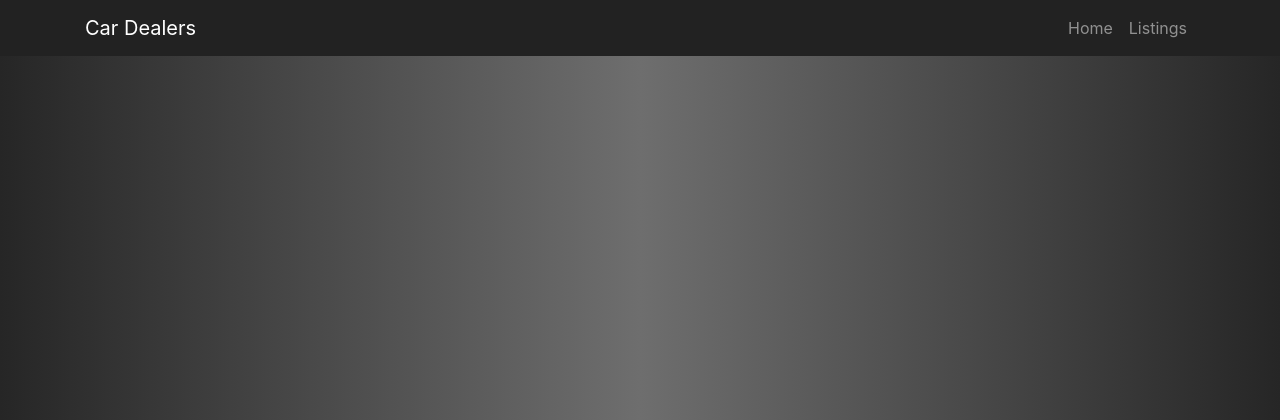
After one commit to orovinskiy/Dealership, a PHP site: template views/navbar.html in a window 1280 px wide. The commit adds this page. Shown: the top 420 px of the page. Run offline with PHP 8.4, Linux system fonts and the light colour scheme; the template is opened without the code that fills it, so the values that code supplies are empty.

Commit message:
Created a navbar to go through the pages

```diff
--- a/styles/carDeats.css
+++ b/styles/carDeats.css
@@ -12,9 +12,13 @@ body{
     background-image: linear-gradient(to right, #262626 , #6e6e6e,#262626);
 }
 
-.container{
+.divCol{
     background-color: #bdbdbd;
     padding: 2%
+}
+
+nav{
+    background-color: #222222;
 }
 
 .btn-secondary{
--- a/styles/home.css
+++ b/styles/home.css
@@ -5,6 +5,10 @@
 }
 body{
     background-image: linear-gradient(to right, #262626 , #6e6e6e,#262626);
+}
+
+nav{
+    background-color: #222222;
 }
 
 .button{
@@ -17,7 +21,7 @@ body{
     color: orange;
 }
 
-.container{
+.divCol{
     background-color: #bdbdbd;
 }
 
--- /dev/null
+++ b/views/navbar.html
@@ -0,0 +1,22 @@
+<!DOCTYPE html>
+<html lang="en">
+<head>
+    <meta charset="UTF-8">
+    <meta http-equiv="X-UA-Compatible" content="ie=edge">
+
+    <link rel="stylesheet" href="https://stackpath.bootstrapcdn.com/bootstrap/4.3.1/css/bootstrap.min.css" integrity="sha384-ggOyR0iXCbMQv3Xipma34MD+dH/1fQ784/j6cY/iJTQUOhcWr7x9JvoRxT2MZw1T" crossorigin="anonymous">
+    <link rel="stylesheet" href="https://cdnjs.cloudflare.com/ajax/libs/font-awesome/4.7.0/css/font-awesome.min.css">
+    <link rel="stylesheet" href="styles/home.css">
+
+    <title>Car Dealer</title>
+</head>
+<body>
+<nav class="navbar navbar-dark navbar-expand-sm">
+    <div class="container">
+            <a class="navbar-brand d-none d-sm-inline-block" href="../Dealership">Car Dealers</a>
+            <div class="navbar-nav">
+                <a class="nav-item nav-link" href="../Dealership">Home</a>
+                <a class="nav-item nav-link" href="../Dealership/listings">Listings</a>
+            </div>
+    </div>
+</nav>
```
Also changed, not shown: views/carDetails.html (+10 -1 lines), views/home.html (+2 -14 lines), views/lists.html (+2 -17 lines), views/payment-form.html (+2 -12 lines).
